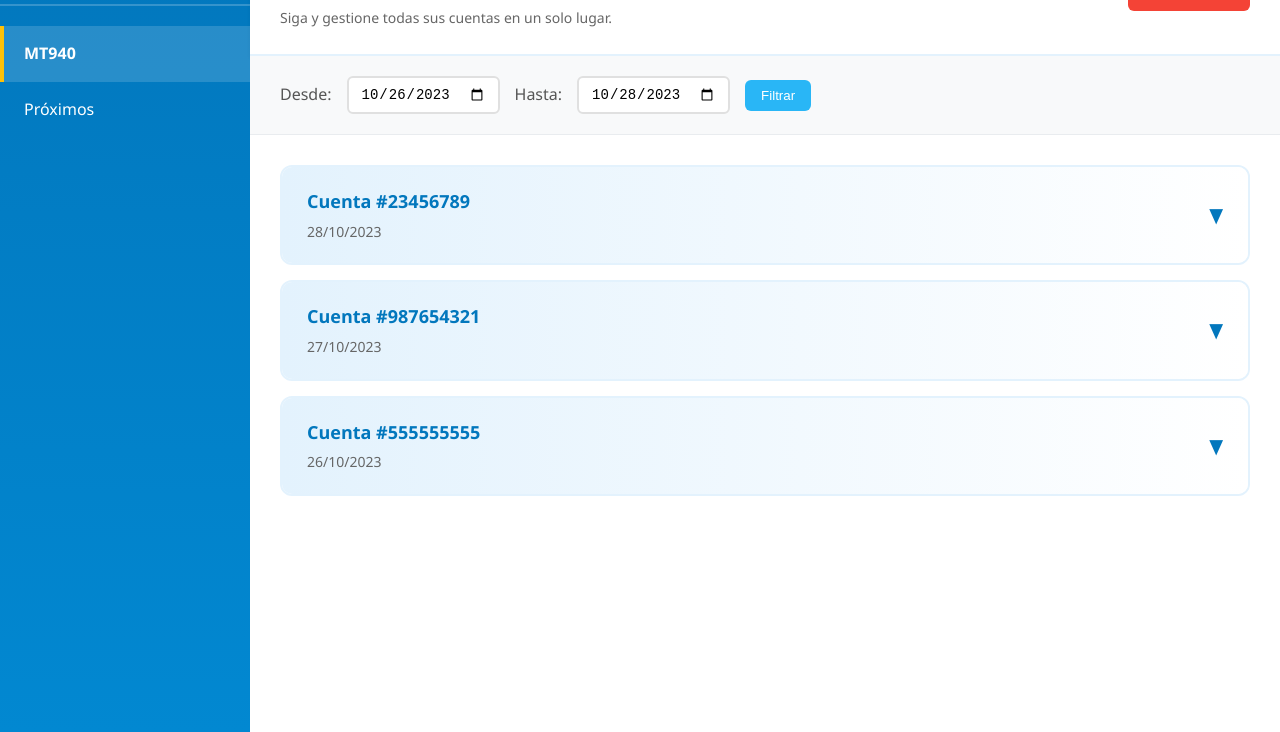
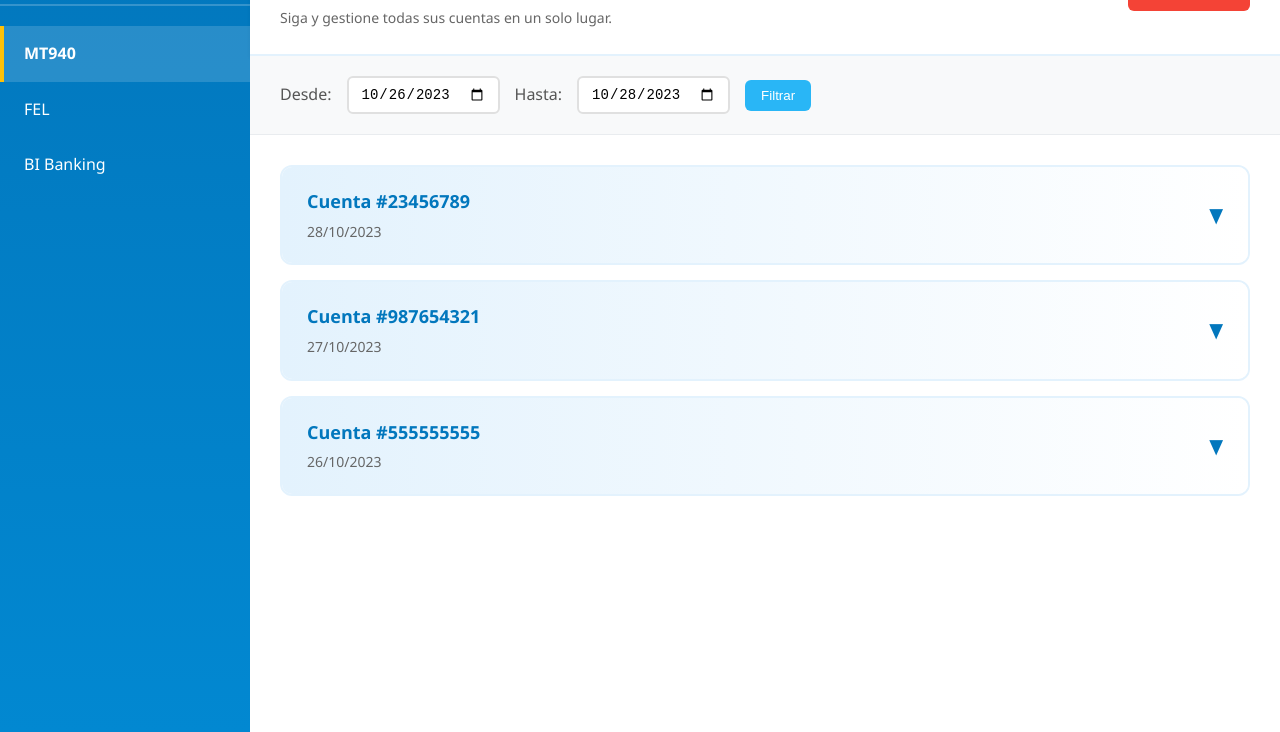
Before and after one commit to DavidMas23/MT940, a plain HTML site: page index.html in a window 1280 px wide. Both pictures are taken after typing "Sample", "Sample123" into the empty fields and a click on the button "Iniciar Sesión". Shown: the part 68-800 px from the top of the page. Drawn offline with Linux system fonts and the light colour scheme.

Commit message:
Update: menu 'FEL' and 'BI Banking'

```diff
--- a/index.html
+++ b/index.html
@@ -55,7 +55,8 @@
             <h3>Módulos</h3>
             <ul class="menu">
                 <li><a href="#" class="menu-item active" data-module="mt940">MT940</a></li>
-                <li><a href="#" class="menu-item" data-module="proximos">Próximos</a></li>
+                <li><a href="#" class="menu-item" data-module="fel">FEL</a></li>
+                <li><a href="#" class="menu-item" data-module="bi-banking">BI Banking</a></li>
             </ul>
         </div>
 
```
